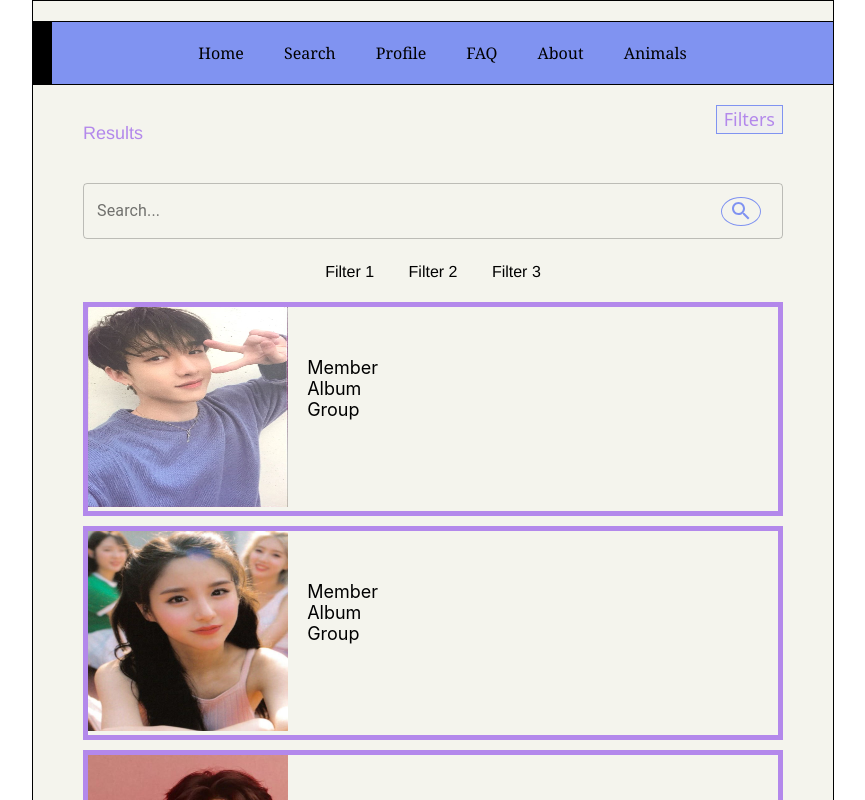
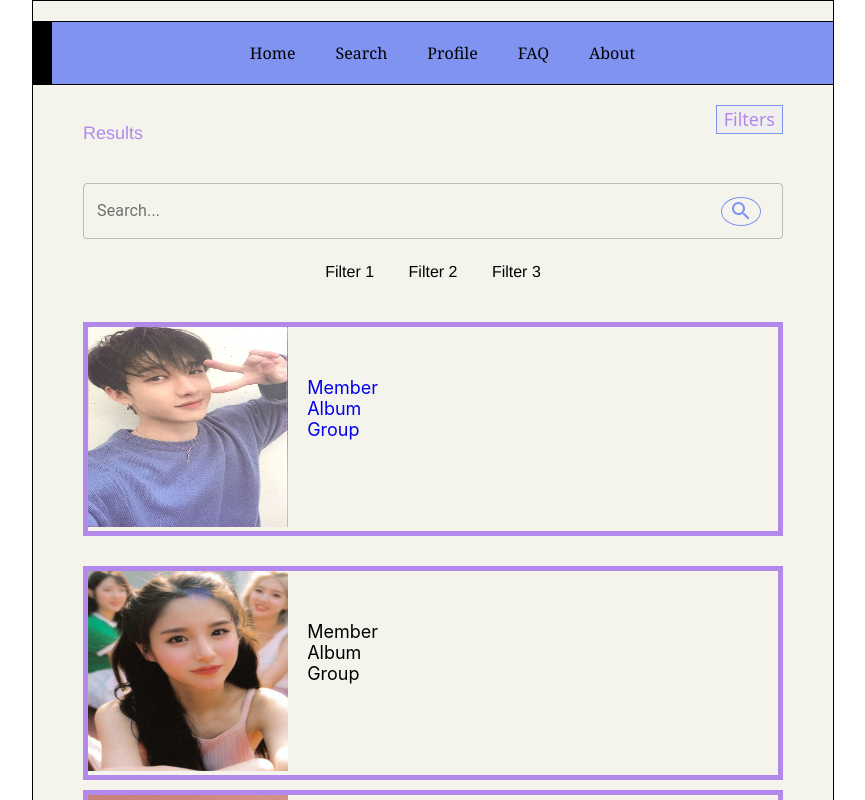
Before and after one commit to agile-dev-assignments/project-setup-team-chigan-systematic-katalog, a React (Create React App) app in the folder front-end/: page /results in a window 1280 px wide. Shown: the top 800 px of the page, without its empty margins (207-1072 px from the left). Built offline with nearby package versions, Linux system fonts and the light colour scheme.

Commit message:
Implementing link photocard to results task from user story #1

```diff
--- a/front-end/src/App.js
+++ b/front-end/src/App.js
@@ -11,6 +11,7 @@ import AnimalsList from './AnimalsList'
 import Animal from './Animal'
 import './App.css'
 import Results from './Results'
+import PhotocardPage from './PhotocardPage'
 
 
 // this is used in one of the routes below for a specific animal with a specific id
@@ -57,9 +58,9 @@ const App = (props) => {
 
           <Route path="/animals/:id" component={AnimalWrapper} />
 
-          <Route path="/animals">
+          <Route path="/photocard">
             <PrimaryNav />
-            <AnimalsList />
+            <PhotocardPage />
           </Route>
 
           <Route path="/results">
--- a/front-end/src/PrimaryNav.js
+++ b/front-end/src/PrimaryNav.js
@@ -10,7 +10,6 @@ const PrimaryNav = (props) => {
       <Link to="/profile">Profile</Link>
       <Link to="/faq">FAQ</Link>
       <Link to="/about">About</Link>
-      <Link to="/animals">Animals</Link>
     </nav>
   )
 }
--- a/front-end/src/Results.js
+++ b/front-end/src/Results.js
@@ -9,6 +9,7 @@ import SearchIcon from "@material-ui/icons/Search";
 import TextField from "@material-ui/core/TextField";
 import {Grid} from "@material-ui/core"
 import { Form, Button, FormGroup, FormControl, ControlLabel } from "react-bootstrap";
+import { Link } from 'react-router-dom'
 import PhotocardPage from './PhotocardPage';
 
 
@@ -43,11 +44,13 @@ const Results = (props) => {
         </Grid>
         <p> Filter 1 <a></a> Filter 2 <a></a> Filter 3</p>
 
-      <section id="main-content">
-        <img alt="Photocard 1" src="images/image1.jpg" />
-        <p4>Member<br />Album<br />Group</p4>
+      <Link to="/photocard">
+        <section id="main-content">
+          <img alt="Photocard 1" src="images/image1.jpg" />
+          <p4>Member<br />Album<br />Group</p4>
 
-      </section>
+        </section>
+      </Link>
 
       <section id="middle-content"></section>
 
```
